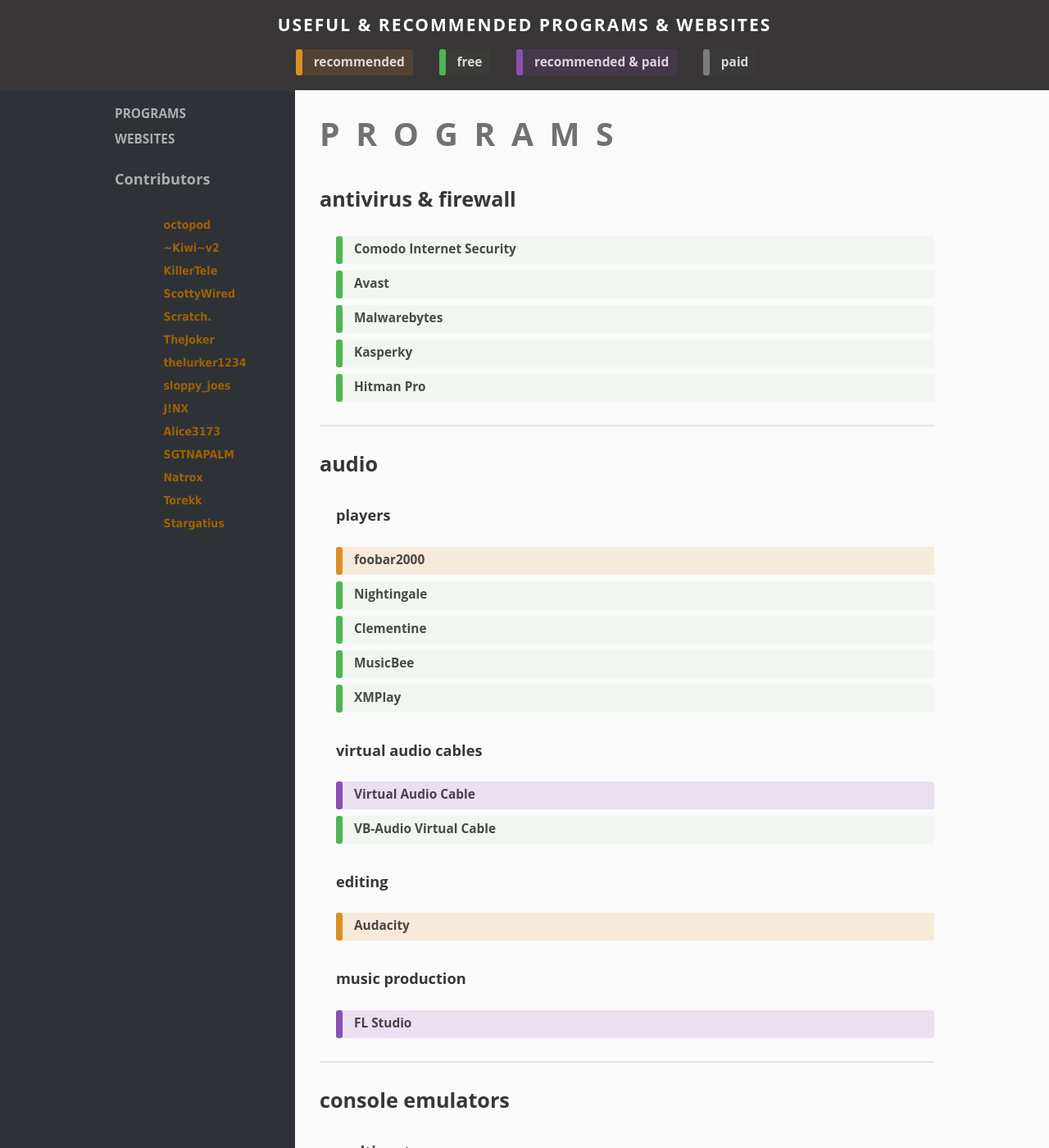
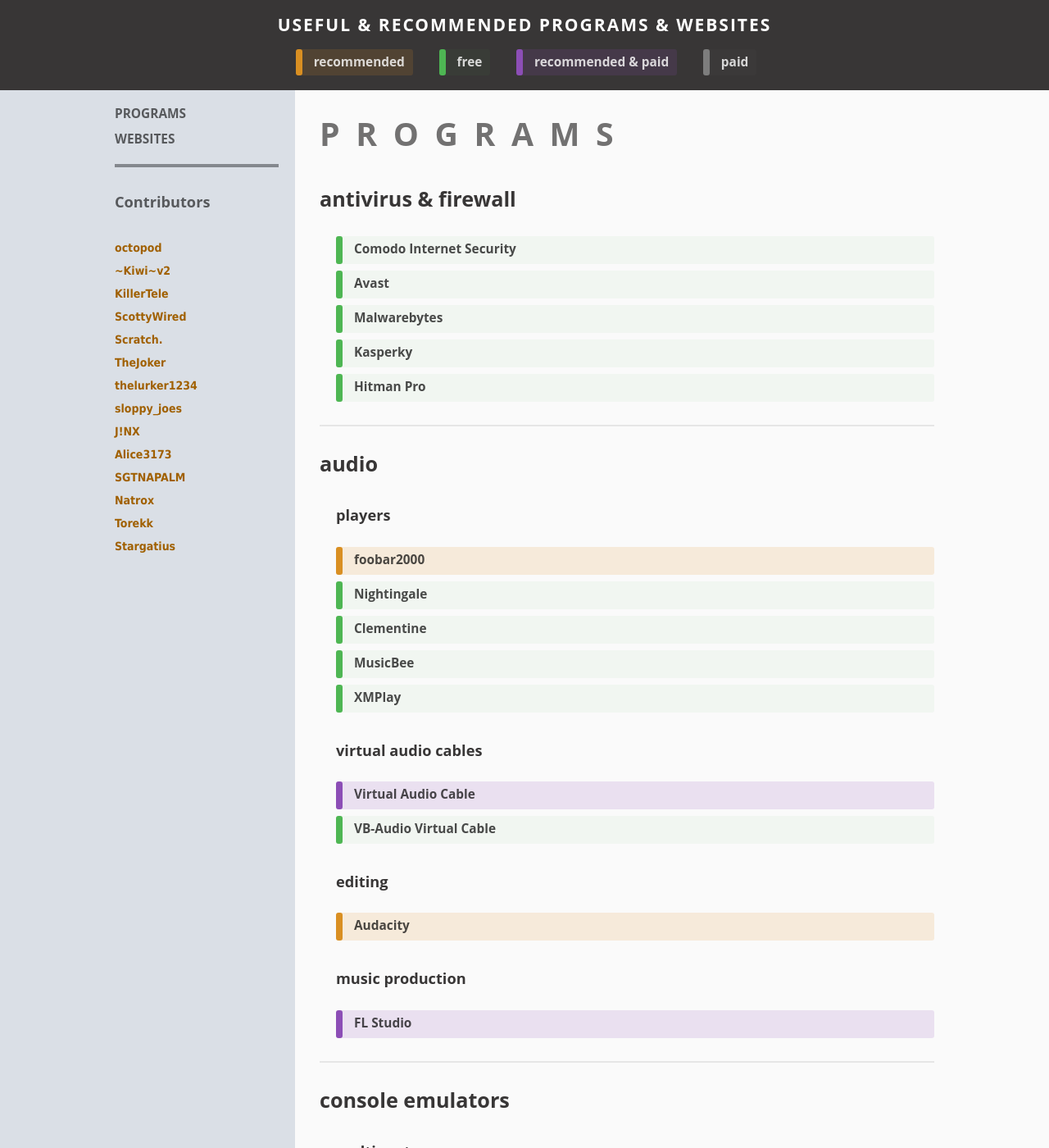
Before and after one commit to bakana808/apps-that-dont-suck, a Jekyll site: the page built from index.html, in a window 1280 px wide and 1400 px high. Shown: the whole window at 82% size. Built offline with Jekyll 4.4.1, drawn with Linux system fonts in a browser that asks for light colours; nearby versions of some CDN libraries; a style sheet for code colours, icons or effects is not loaded.

Commit message:
changed side section color and fixed padding

```diff
--- a/css/style.scss
+++ b/css/style.scss
@@ -183,11 +183,12 @@
 
 //=============================================================================
 // Side
-
+//
+$side_padding: 20px;
 $side_width: 220px;
 
-$side_background: #2e3237;
-$side_font_color: transparentize(rgba(255, 255, 255, 1), 0.4);
+$side_background: #dadfe6;
+$side_font_color: transparentize(rgba(0, 0, 0, 1), 0.4);
 
 .side {
 	position: fixed;
@@ -196,23 +197,24 @@
 
 	// extend background to left edge
 	padding-left: 100%; margin-left: -100%;
-
+	padding-right: $side_padding;
 	background: $side_background;
 	color: $side_font_color;
 
-	width: $side_width;
+	width: $side_width - $side_padding;
 	height: 100%;
 }
 
 .side__nav
 {
 	text-align: left;
-	width: $side_width;
-	float: right;
+	width: $side_width - $side_padding;
 
 	color: $side_font_color;
 
 	margin: 0px; padding: 0px;
+
+	border-bottom: solid 2px #84888e;
 
 	ul {
 		list-style: none;
@@ -230,14 +232,12 @@
 .side__credits
 {
 	// @extend .card;
-
+	//
+	width: $side_width - $side_padding;
 	ul {
 		font-family: Tahoma,Helvetica,Arial,Verdana;
 		color: #A06000;
 		font-weight: bold;
-
-		display: table;
-		margin: 0 auto;
 		//text-align: center;
 		list-style: none;
 		padding: 0;
```
